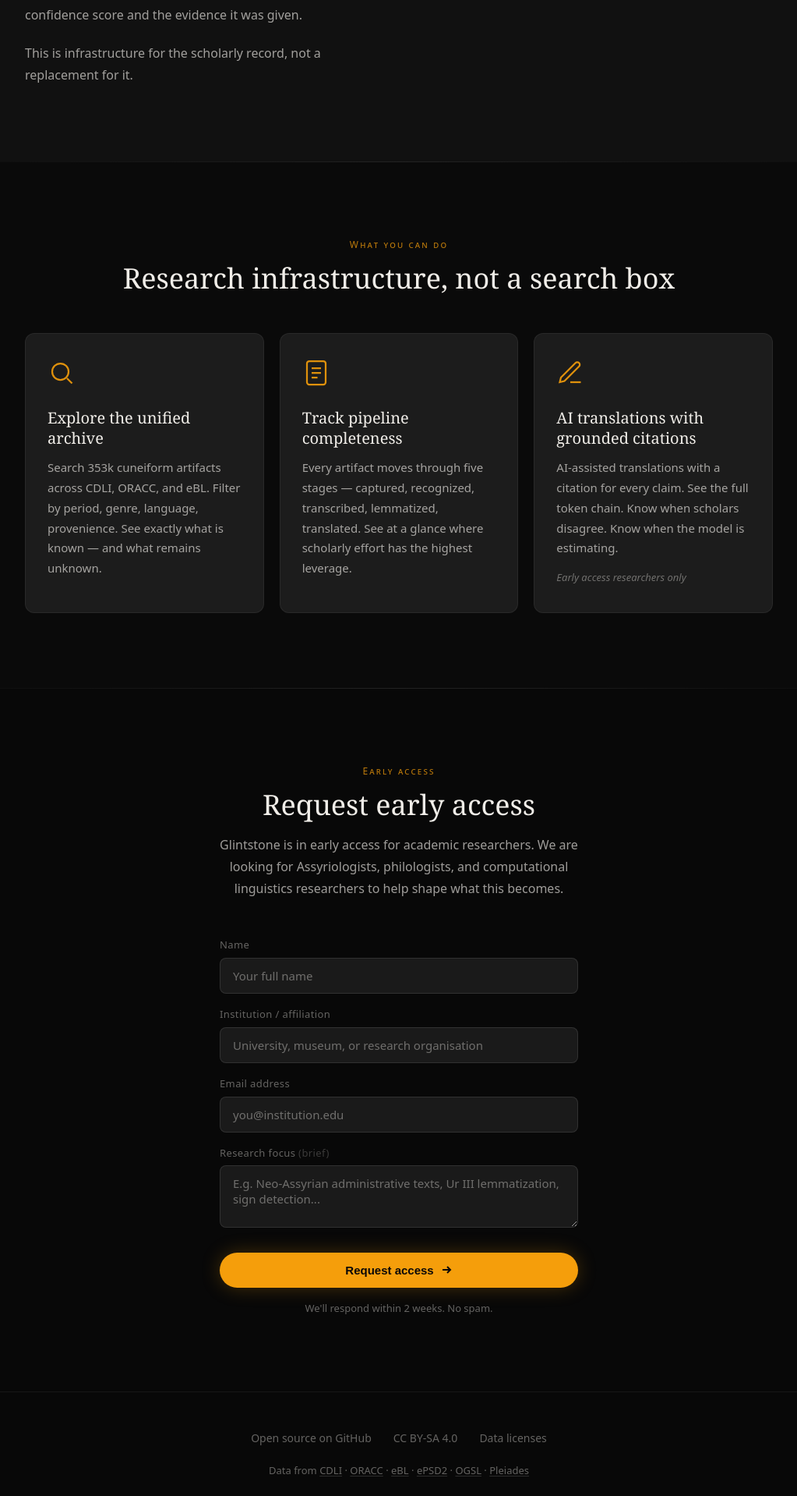
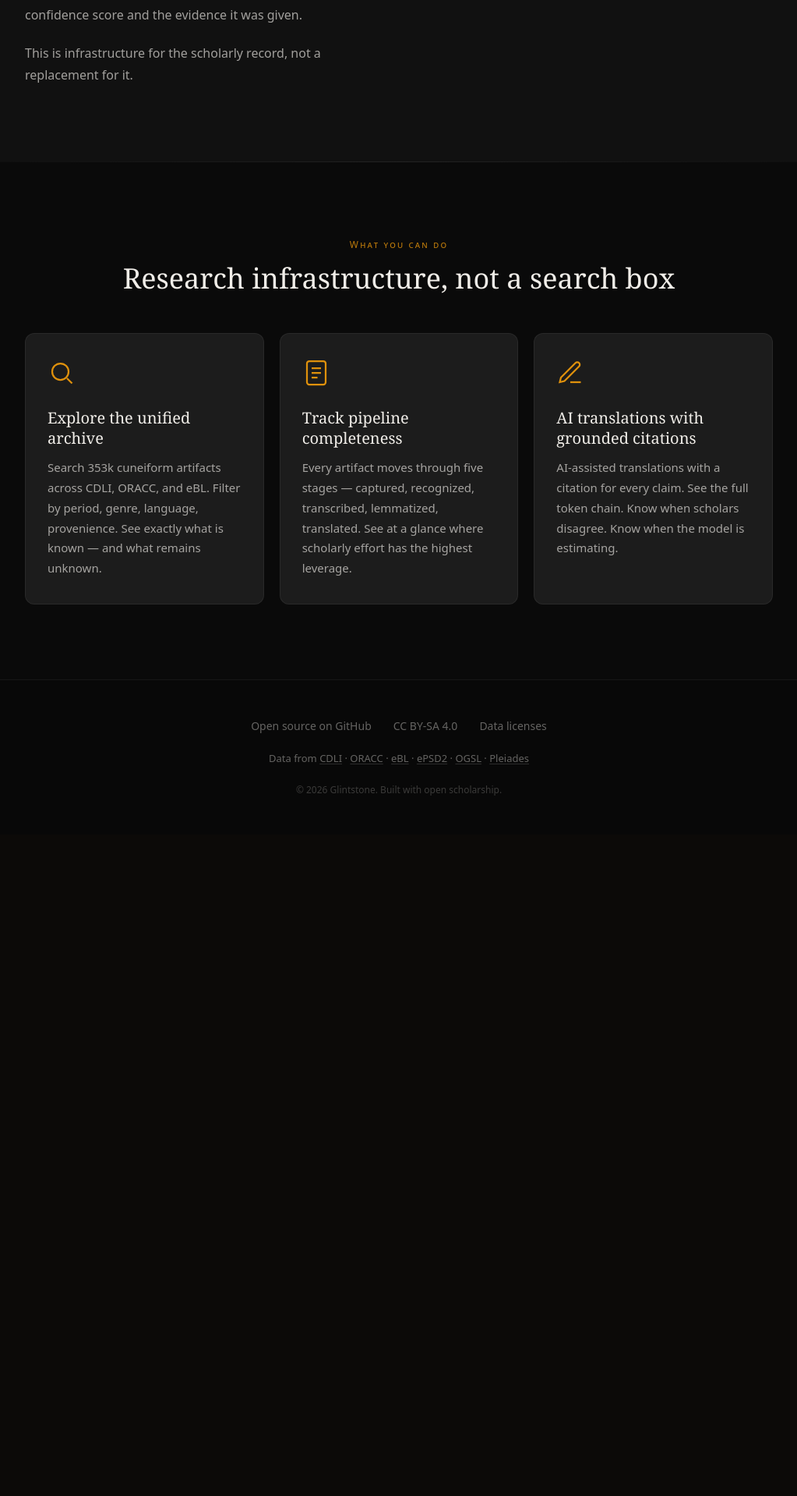
Before and after one commit to wittkensis/glintstone, a PHP site: page / in a window 1280 px wide. Shown: the part 1921-3839 px from the top of the page at 78% size, without its empty margins (128-1151 px from the left). After the commit the page ends 2941 px from the top, so only its background shows below. Run offline with PHP 8.4, Linux system fonts and the light colour scheme.

Commit message:
Remove early-access waitlist signup from landing (#1255) [wip]
BUG-2 / #1255: the 'Request early access' waitlist form pointed at a
placeholder Tally URL (tally.so/r/PLACEHOLDER). Eric: remove the signup
for now — Tally won't be used.

Removed:
- Section 5 early-access CTA + the multi-field Tally GET form
  (name/institution/email/research) and its 'Request access' submit
- Hero primary 'Request early access' button; promoted 'View on GitHub'
  to the hero's primary action so the hero keeps a clear CTA
- Nav 'Request access' pill; the GitHub link now serves as the nav CTA
- 'Early access researchers only' capability note
- '#early-access' anchor targets + all dead form/cta CSS

No backend waitlist route/handler/env existed; nothing else references
the removed form. Page now runs hero -> data -> attribution ->
capabilities -> footer. Static HTML/CSS only — no Python touched; the
5 failing pytest cases are pre-existing DB-pool integration tests
(need DATABASE_URL) unrelated to this change.

Co-Authored-By: Claude Opus 4.8 <noreply@anthropic.com>

```diff
--- a/www/css/home.css
+++ b/www/css/home.css
@@ -623,94 +623,6 @@ a {
   line-height: 1.72;
 }
 
-.capability-note {
-  display: inline-block;
-  margin-top: 14px;
-  font-size: 0.8125rem;
-  color: var(--text-subtle);
-  font-style: italic;
-}
-
-/* ============================================================
-   SECTION 5: EARLY ACCESS CTA
-   ============================================================ */
-.cta-section {
-  background: var(--bg-deepest);
-  text-align: center;
-}
-
-.cta-subhead {
-  font-size: 1rem;
-  color: var(--text-dim);
-  max-width: 500px;
-  margin: 0 auto 48px;
-  line-height: 1.75;
-}
-
-.access-form {
-  max-width: 460px;
-  margin: 0 auto;
-  text-align: left;
-}
-
-.form-field {
-  margin-bottom: 16px;
-}
-
-.form-field label {
-  display: block;
-  font-size: 0.8125rem;
-  color: var(--text-subtle);
-  margin-bottom: 6px;
-  letter-spacing: 0.03em;
-}
-
-.form-field input,
-.form-field textarea {
-  width: 100%;
-  padding: 12px 16px;
-  background: var(--bg-surface);
-  border: 1px solid var(--border-default);
-  border-radius: 8px;
-  color: var(--text-primary);
-  font-family: var(--font-sans);
-  font-size: 0.9375rem;
-  min-height: 44px;
-  transition: border-color var(--t-fast), box-shadow var(--t-fast);
-  -webkit-appearance: none;
-  appearance: none;
-}
-
-.form-field input:focus,
-.form-field textarea:focus {
-  outline: none;
-  border-color: var(--border-accent);
-  box-shadow: 0 0 0 3px var(--www-accent-muted);
-}
-
-.form-field input::placeholder,
-.form-field textarea::placeholder {
-  color: var(--text-subtle);
-}
-
-.form-field textarea {
-  resize: vertical;
-  min-height: 80px;
-}
-
-.form-submit {
-  width: 100%;
-  margin-top: 8px;
-  justify-content: center;
-}
-
-.form-note {
-  text-align: center;
-  margin-top: 16px;
-  font-size: 0.8125rem;
-  color: var(--text-subtle);
-}
-
 /* ============================================================
    FOOTER
    ============================================================ */
@@ -814,16 +726,10 @@ a {
   .capabilities-grid {
     grid-template-columns: 1fr;
   }
-
-  /* Prevent iOS input zoom on focus */
-  .form-field input,
-  .form-field textarea {
-    font-size: 1rem;
-  }
 }
 
 @media (max-width: 480px) {
-  /* Hide secondary nav CTA on tiny screens; hero CTA stays visible */
+  /* Hide the nav GitHub link on tiny screens; the hero GitHub CTA stays visible */
   .btn-nav-cta {
     display: none;
   }
--- a/www/index.html
+++ b/www/index.html
@@ -37,8 +37,7 @@
     </a>
 
     <nav class="site-header-nav" aria-label="Primary navigation">
-      <a href="https://github.com/wittkensis/glintstone" target="_blank" rel="noopener noreferrer">GitHub</a>
-      <a href="#early-access" class="btn-nav-cta">Request access</a>
+      <a href="https://github.com/wittkensis/glintstone" target="_blank" rel="noopener noreferrer" class="btn-nav-cta">GitHub</a>
     </nav>
   </header>
 
@@ -67,13 +66,7 @@
       </p>
 
       <div class="hero-cta-group">
-        <a href="#early-access" class="btn-primary">
-          Request early access
-          <svg width="16" height="16" viewBox="0 0 16 16" fill="none" stroke="currentColor" stroke-width="2" aria-hidden="true">
-            <path d="M3 8h10M9 4l4 4-4 4"/>
-          </svg>
-        </a>
-        <a href="https://github.com/wittkensis/glintstone" target="_blank" rel="noopener noreferrer" class="btn-secondary">
+        <a href="https://github.com/wittkensis/glintstone" target="_blank" rel="noopener noreferrer" class="btn-primary">
           <svg width="16" height="16" viewBox="0 0 24 24" fill="currentColor" aria-hidden="true">
             <path d="M12 0C5.374 0 0 5.373 0 12c0 5.302 3.438 9.8 8.207 11.387.599.111.793-.261.793-.577v-2.234c-3.338.726-4.033-1.416-4.033-1.416-.546-1.387-1.333-1.756-1.333-1.756-1.089-.745.083-.729.083-.729 1.205.084 1.839 1.237 1.839 1.237 1.07 1.834 2.807 1.304 3.492.997.107-.775.418-1.305.762-1.604-2.665-.305-5.467-1.334-5.467-5.931 0-1.311.469-2.381 1.236-3.221-.124-.303-.535-1.524.117-3.176 0 0 1.008-.322 3.301 1.23A11.51 11.51 0 0112 4.803c1.02.005 2.047.138 3.006.404 2.291-1.552 3.297-1.23 3.297-1.23.653 1.653.242 2.874.118 3.176.77.84 1.235 1.911 1.235 3.221 0 4.609-2.807 5.624-5.479 5.921.43.372.823 1.102.823 2.222v3.293c0 .319.192.694.801.576C20.566 21.797 24 17.3 24 12c0-6.627-5.373-12-12-12z"/>
           </svg>
@@ -264,118 +257,12 @@
             See the full token chain. Know when scholars disagree.
             Know when the model is estimating.
           </p>
-          <span class="capability-note">Early access researchers only</span>
         </article>
 
       </div>
     </div>
   </section>
 
-
-  <div class="divider"></div>
-
-
-  <!-- ============================================================
-       SECTION 5: EARLY ACCESS CTA
-       ============================================================ -->
-  <section class="section cta-section" id="early-access" aria-labelledby="cta-heading">
-    <div class="section-inner">
-
-      <div class="fade-up">
-        <p class="section-label">Early access</p>
-        <h2 class="section-heading" id="cta-heading">Request early access</h2>
-        <p class="cta-subhead">
-          Glintstone is in early access for academic researchers. We are looking
-          for Assyriologists, philologists, and computational linguistics researchers
-          to help shape what this becomes.
-        </p>
-      </div>
-
-      <!--
-        CTA: Tally.so GET form (placeholder URL — replace before launch).
-        Decision: Tally is the fastest path to a working waitlist form with no
-        backend dependency. POST to /api/waitlist can replace this later if a
-        DB-side waitlist is preferred.
-        TODO: Create the Tally form and replace PLACEHOLDER with the real share ID.
-      -->
-      <form
-        class="access-form fade-up"
-        action="https://tally.so/r/PLACEHOLDER"
-        method="GET"
-        target="_blank"
-        rel="noopener"
-        aria-label="Early access request form"
-      >
-        <div class="form-field">
-          <label for="name">Name</label>
-          <input
-            type="text"
-            id="name"
-            name="name"
-            placeholder="Your full name"
-            required
-            aria-required="true"
-            autocomplete="off"
-            autocorrect="off"
-            autocapitalize="off"
-          >
-        </div>
-
-        <div class="form-field">
-          <label for="institution">Institution / affiliation</label>
-          <input
-            type="text"
-            id="institution"
-            name="institution"
-            placeholder="University, museum, or research organisation"
-            required
-            aria-required="true"
-            autocomplete="off"
-            autocorrect="off"
-            autocapitalize="off"
-          >
-        </div>
-
-        <div class="form-field">
-          <label for="email">Email address</label>
-          <input
-            type="email"
-            id="email"
-            name="email"
-            placeholder="you@institution.edu"
-            required
-            aria-required="true"
-            autocomplete="email"
-          >
-        </div>
-
-        <div class="form-field">
-          <label for="research">
-            Research focus
-            <span style="opacity: 0.55; font-weight: normal;">(brief)</span>
-          </label>
-          <textarea
-            id="research"
-            name="research"
-            placeholder="E.g. Neo-Assyrian administrative texts, Ur III lemmatization, sign detection..."
-            autocomplete="off"
-            autocorrect="off"
-            autocapitalize="off"
-          ></textarea>
-        </div>
-
-        <button type="submit" class="btn-primary form-submit">
-          Request access
-          <svg width="16" height="16" viewBox="0 0 16 16" fill="none" stroke="currentColor" stroke-width="2" aria-hidden="true">
-            <path d="M3 8h10M9 4l4 4-4 4"/>
-          </svg>
-        </button>
-
-        <p class="form-note">We'll respond within 2 weeks. No spam.</p>
-      </form>
-
-    </div>
-  </section>
 
   </main>
 
```
